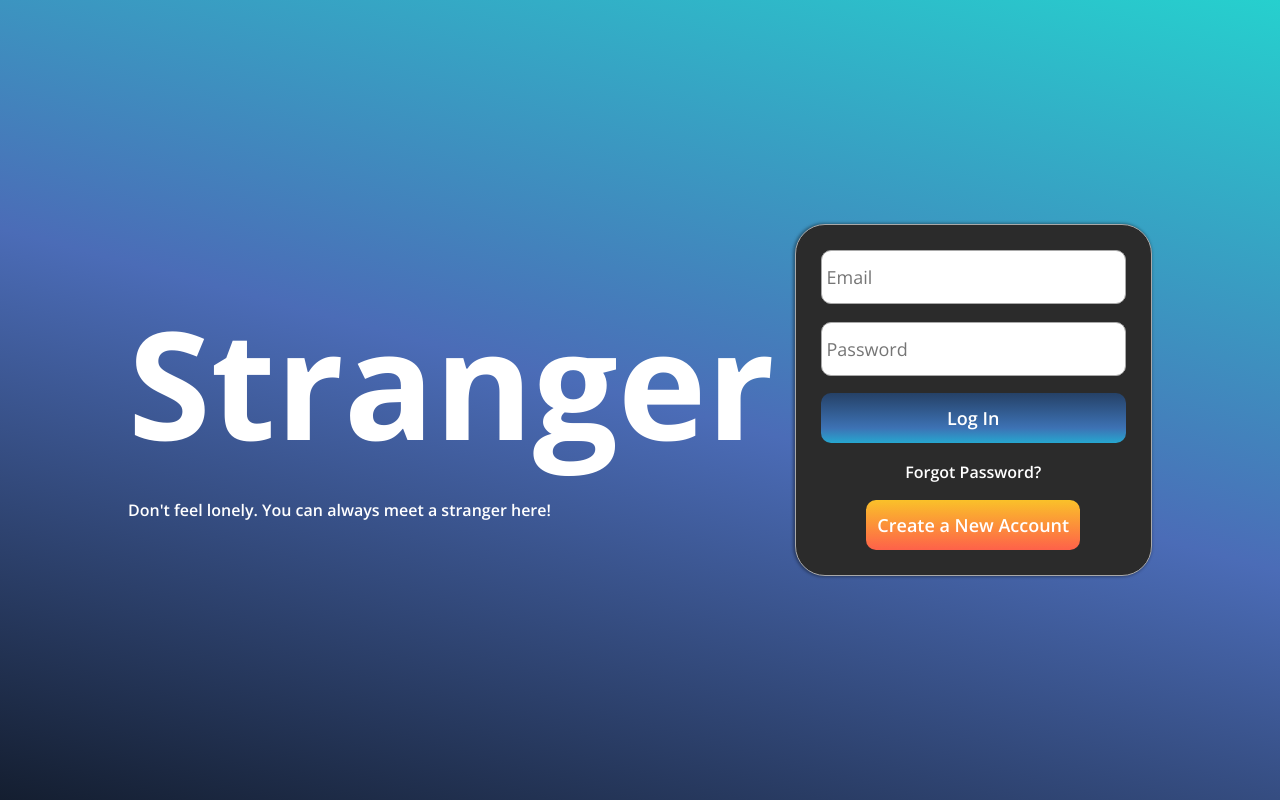
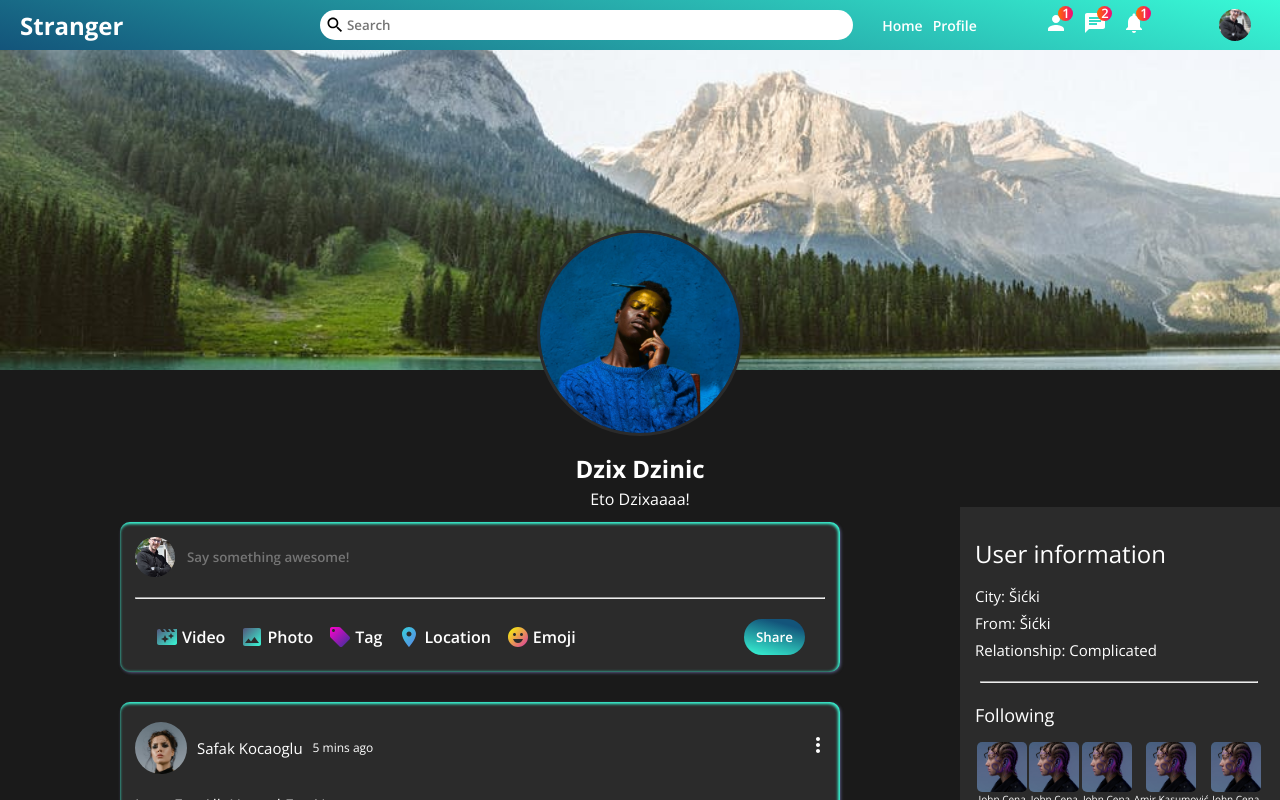
Before and after one commit to Cores13/realtime_chat, a React (Create React App) app in the folder view/: page / in a window 1280 px wide. Shown: the top 800 px of the page. Built offline with nearby package versions, Linux system fonts and the light colour scheme.

Commit message:
Frontend done

```diff
--- a/view/src/App.js
+++ b/view/src/App.js
@@ -6,7 +6,7 @@ import Login from './pages/login/Login.jsx';
 import Register from './pages/register/Register.jsx';
 
 function App() {
-  return <Login />
+  return <Profile />
 }
 
 export default App;
--- a/view/src/components/rightbar/Rightbar.jsx
+++ b/view/src/components/rightbar/Rightbar.jsx
@@ -66,7 +66,7 @@ export default function Rightbar({profile}) {
     return (
         <div className="rightbar">
             <div className="rightbarWrapper">
-                <ProfileRightbar />
+                {profile ? <ProfileRightbar /> : <HomeRightbar />}
             </div>
         </div>
     )
--- a/view/src/pages/home/Home.jsx
+++ b/view/src/pages/home/Home.jsx
@@ -10,9 +10,9 @@ export default function Home() {
         <>
         <Navbar />
         <div className="homeContainer">
-            <Sidebar />
+            {/* <Sidebar /> */}
             <Feed />
-            <Rightbar />
+            {/* <Rightbar /> */}
         </div>
 
         </>
```
